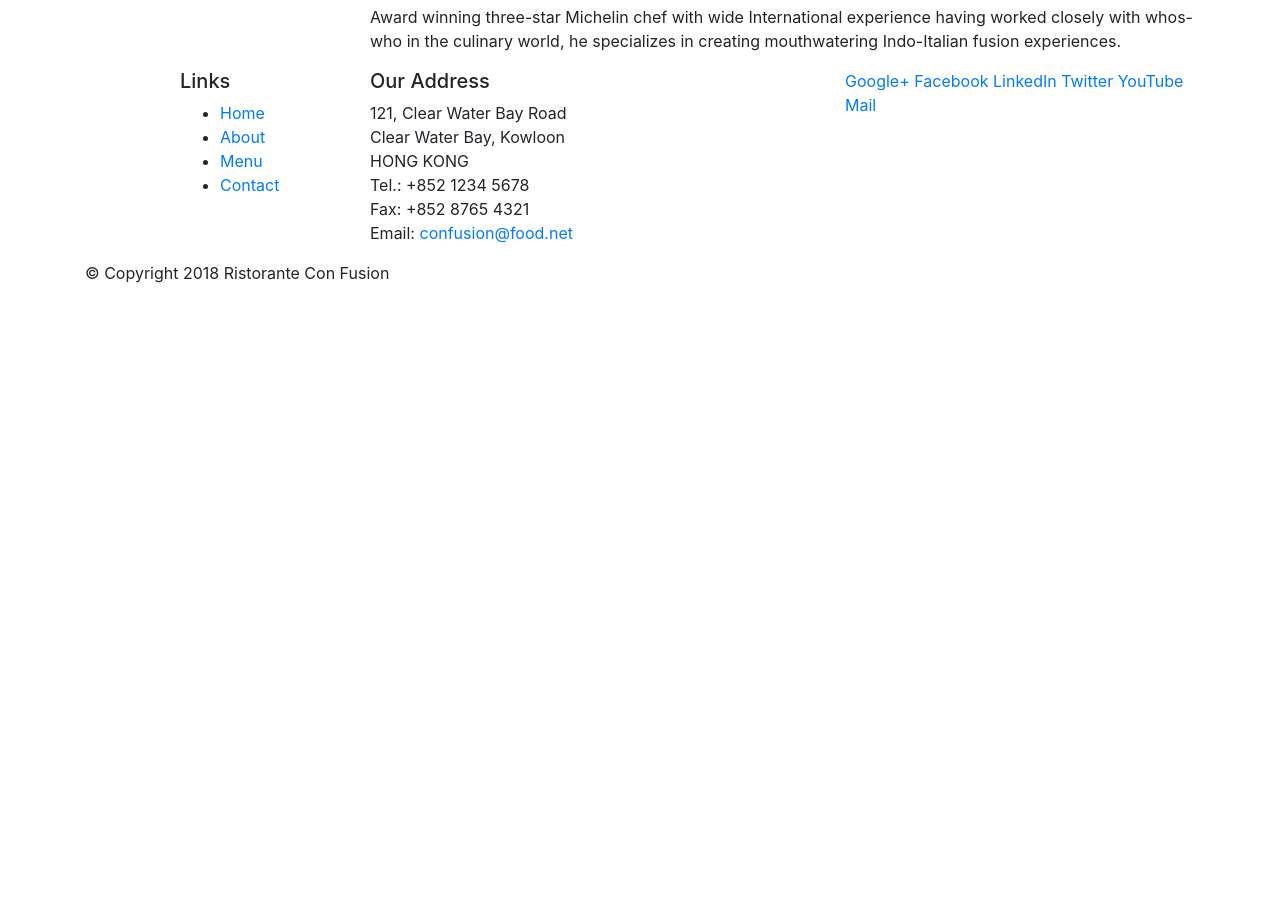
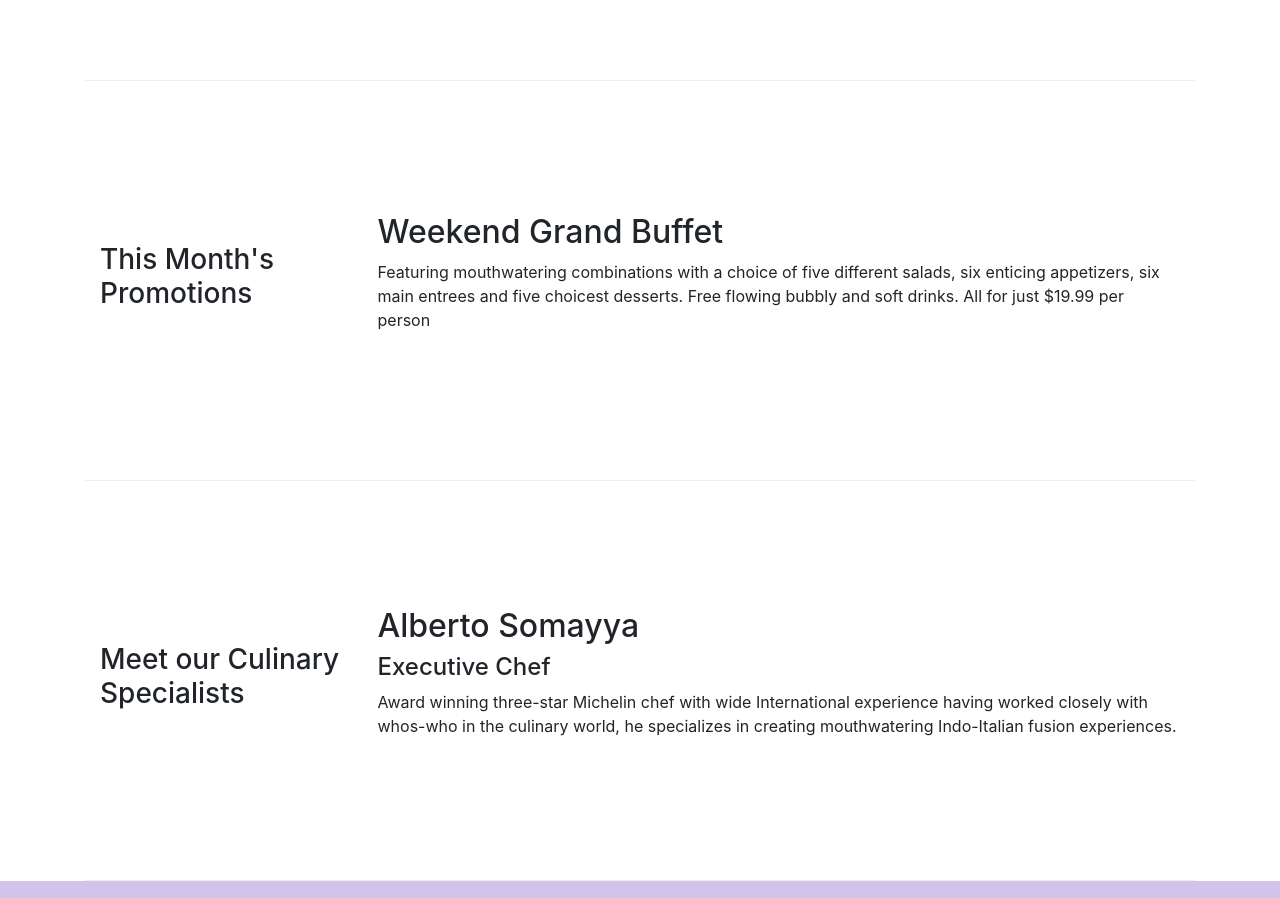
Before and after one commit to lequangduc/Boostrap_test, a website: page index.html in a window 1280 px wide. Shown: the part 603-1501 px from the top of the page. Before the commit the page ends 904 px from the top, so only its background shows below. Drawn offline with nearby package versions, Linux system fonts and the light colour scheme.

Commit message:
bootstrap grid part 2

```diff
--- /dev/null
+++ b/css/styles.css
@@ -0,0 +1,41 @@
+.row-header {
+  margin: 0px auto;
+
+  padding: 0px;
+}
+
+.row-content {
+  margin: 0px auto;
+
+  padding: 50px 0px 50px 0px;
+
+  border-bottom: 1px ridge;
+
+  min-height: 400px;
+}
+
+.footer {
+  background-color: #d1c4e9;
+
+  margin: 0px auto;
+
+  padding: 20px 0px 20px 0px;
+}
+
+.jumbotron {
+  padding: 70px 30px 70px 30px;
+
+  margin: 0px auto;
+
+  background: #9575cd;
+
+  color: floralwhite;
+}
+
+address {
+  font-size: 80%;
+
+  margin: 0px;
+
+  color: #0f0f0f;
+}
--- a/index.html
+++ b/index.html
@@ -15,11 +15,12 @@
       rel="stylesheet"
       href="node_modules/bootstrap/dist/css/bootstrap.min.css"
     />
+    <link href="css/styles.css" rel="stylesheet">
     <title>Ristorante Con Fusion</title>
   </head>
     <header class="jumbotron">
       <div class="container">
-        <div class="row">
+        <div class="row row-header">
           <div class="col-12 col-sm-6">
             <h1>Ristorante con Fusion</h1>
             <p>
@@ -35,7 +36,7 @@
 
     <div class="container">
 
-      <div class="row">
+      <div class="row row-content align-items-center">
         <div class="col-12 col-sm-4 4 order-sm-last col-md-3">
           <h3>Our Lipsmacking Culinary Creations</h3>
         </div>
@@ -49,7 +50,7 @@
         </div>
       </div>
 
-      <div class="row">
+      <div class="row row-content align-items-center">
         <div class="col-12 col-sm-4 col-md-3">
           <h3>This Month's Promotions</h3>
         </div>
@@ -64,7 +65,7 @@
         </div>
       </div>
 
-      <div class="row">
+      <div class="row row-content align-items-center ">
         <div class="col-12 col-sm-4 col-md-3">
           <h3>Meet our Culinary Specialists</h3>
         </div>
@@ -81,12 +82,12 @@
       </div>
     </div>
 
-    <footer>
+    <footer class="footer">
       <div class="container">
-        <div class="row">
+        <div class="row row-footer">
           <div class="col-4 offset-1 col-sm-2">
             <h5>Links</h5>
-            <ul>
+            <ul class="list-unstyled">
               <li><a href="#">Home</a></li>
               <li><a href="#">About</a></li>
               <li><a href="#">Menu</a></li>
@@ -104,8 +105,8 @@
               Email: <a href="mailto:confusion@food.net">confusion@food.net</a>
             </address>
           </div>
-          <div class="col-12 col-sm-4">
-            <div>
+          <div class="col-12 col-sm-4 align-self-center">
+            <div class="text-center">
               <a href="http://google.com/+">Google+</a>
               <a href="http://www.facebook.com/profile.php?id=">Facebook</a>
               <a href="http://www.linkedin.com/in/">LinkedIn</a>
@@ -115,7 +116,7 @@
             </div>
           </div>
         </div>
-        <div class="row">
+        <div class="row justify-content-center">
           <div class ="col-auto">
             <p>© Copyright 2018 Ristorante Con Fusion</p>
           </div>
```
